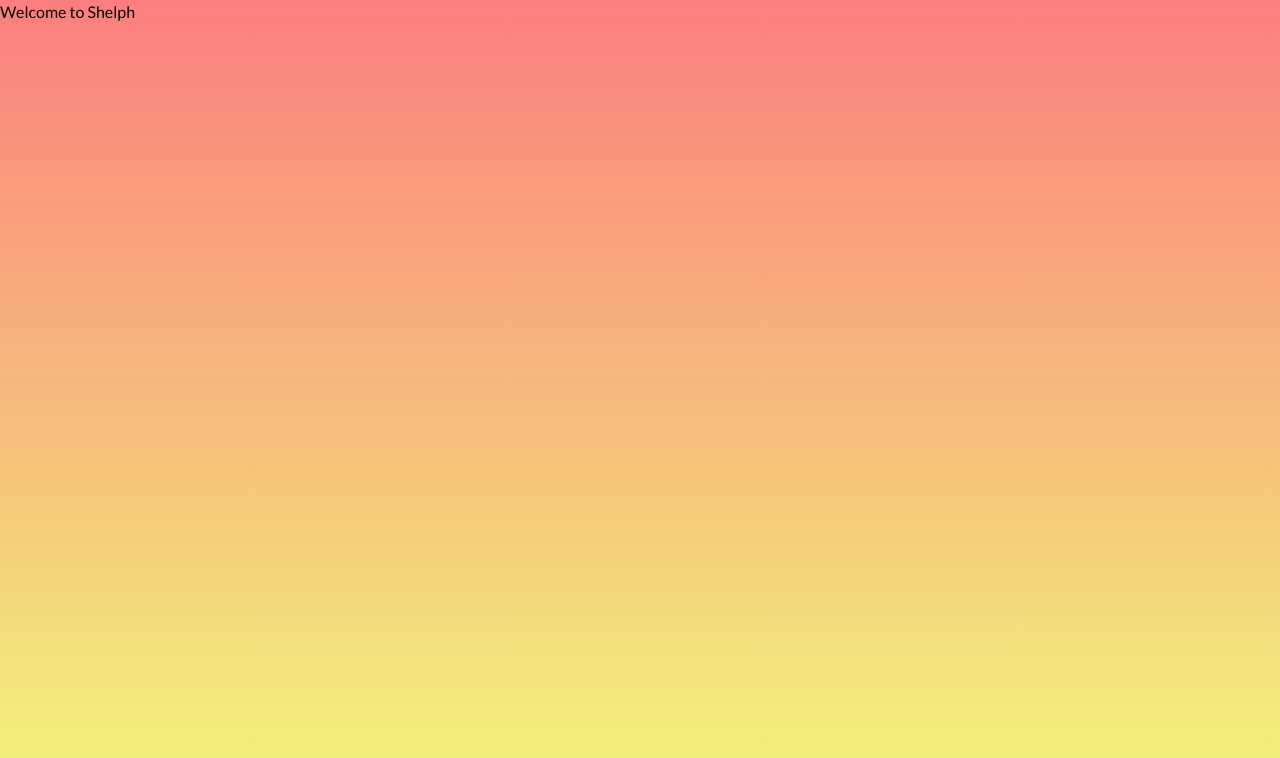
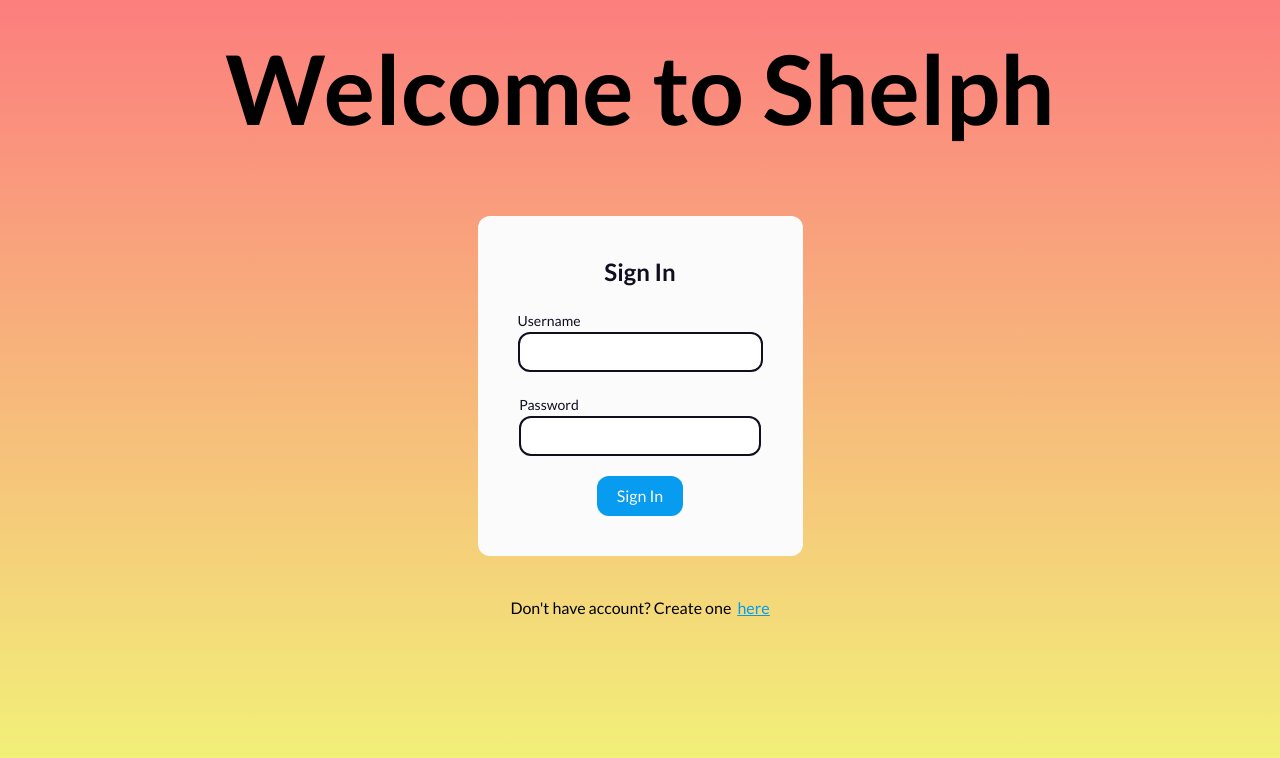
Before and after one commit to nathanpeel/shelph, a Next.js app: page /login in a window 1280 px wide. Shown: the top 758 px of the page. Built offline with nearby package versions, Linux system fonts and the light colour scheme.

Commit message:
apply inital styling to login page

```diff
--- a/src/app/layout.tsx
+++ b/src/app/layout.tsx
@@ -2,7 +2,7 @@ import './globals.css'
 import type { Metadata } from 'next'
 import { Lato } from 'next/font/google'
 
-const lato = Lato({ weight: '400', subsets: ['latin'] })
+const lato = Lato({ weight: ['100', '300', '400', '700', '900'], subsets: ['latin'] })
 
 export const metadata: Metadata = {
   title: 'Shelph',
--- a/src/app/login/page.tsx
+++ b/src/app/login/page.tsx
@@ -1,11 +1,37 @@
-import React from 'react'
+'use client'
+import React, { useState } from 'react'
+import Link from 'next/link';
 
 const Login = () => {
+
+
+
   return (
-    <div className='bg-gradient-to-t from-yellow to-strawberry h-[100vh]'>
-      <h1>Welcome to Shelph</h1>
+    <div className="bg-gradient-to-t from-yellow to-strawberry h-[100vh] flex flex-col items-center p-10">
+      <h1 className="text-4xl font-bold sm:text-8xl text-center mb-20">
+        Welcome to Shelph
+      </h1>
+
+      <div className="bg-white p-10 rounded-xl flex flex-col items-center text-black mb-10">
+        <h2 className="text-2xl font-bold mb-5">Sign In</h2>
+        <div>
+          <label className="text-sm">Username</label>
+          <input className="border-2 border-black rounded-xl w-[100%] h-10" />
+        </div>
+        <div className='my-5'>
+          <label className="text-sm">Password</label>
+          <input className="border-2 border-black rounded-xl w-[100%] h-10" />
+        </div>
+        <button className='bg-sky text-white px-5 py-2 rounded-xl'>Sign In</button>
+      </div>
+
+      <p>Don&#39;t have account? Create one &nbsp;
+        <span className='text-sky underline'>
+          <Link href=''>here</Link>
+        </span>
+      </p>
     </div>
-  )
+  );
 }
 
 export default Login
--- a/tailwind.config.ts
+++ b/tailwind.config.ts
@@ -22,7 +22,6 @@ const config: Config = {
         strawberry: '#FC7E7E',
         violet: '#150D75'
       },
-
     },
   },
   plugins: [],
```
